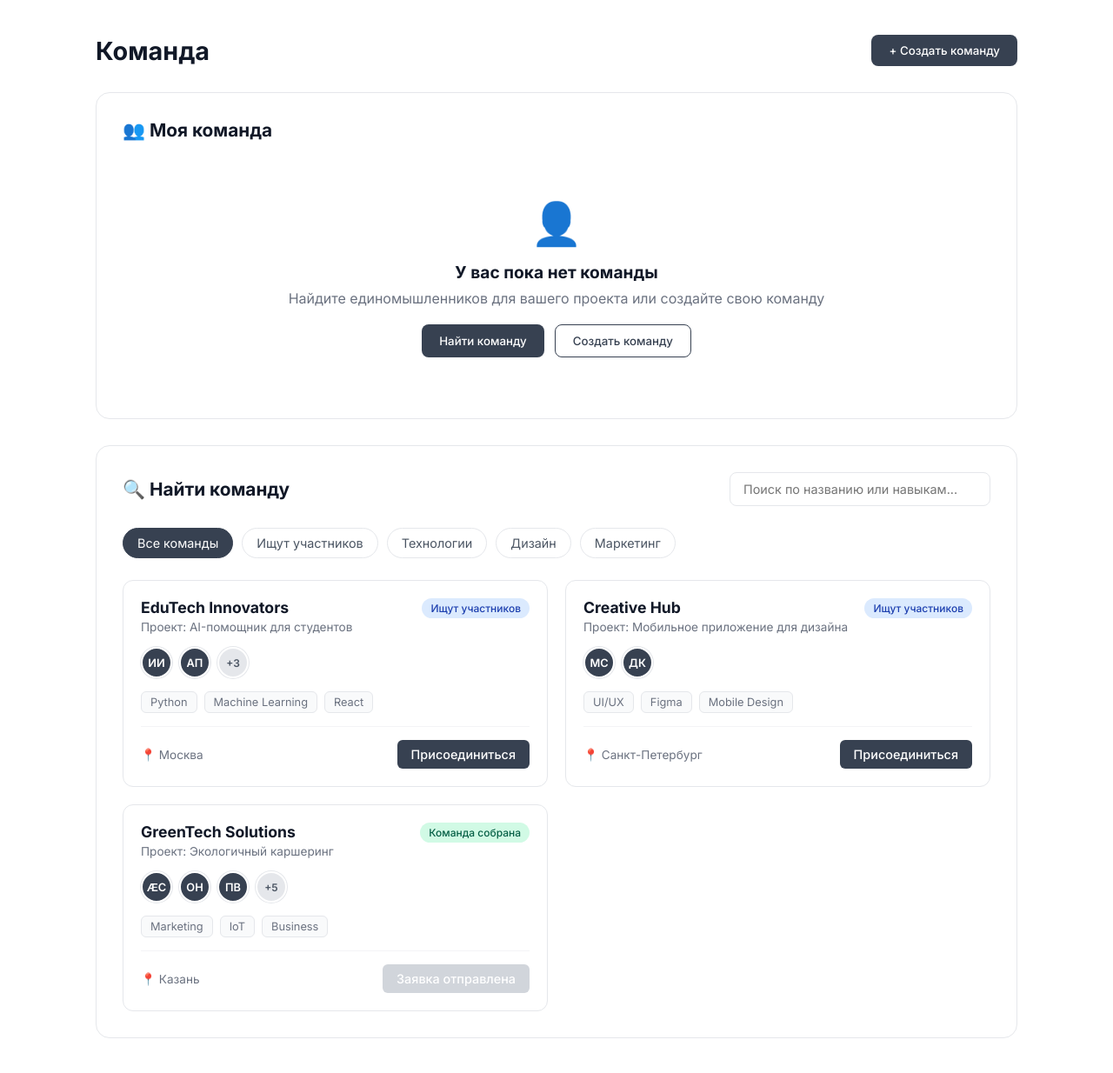
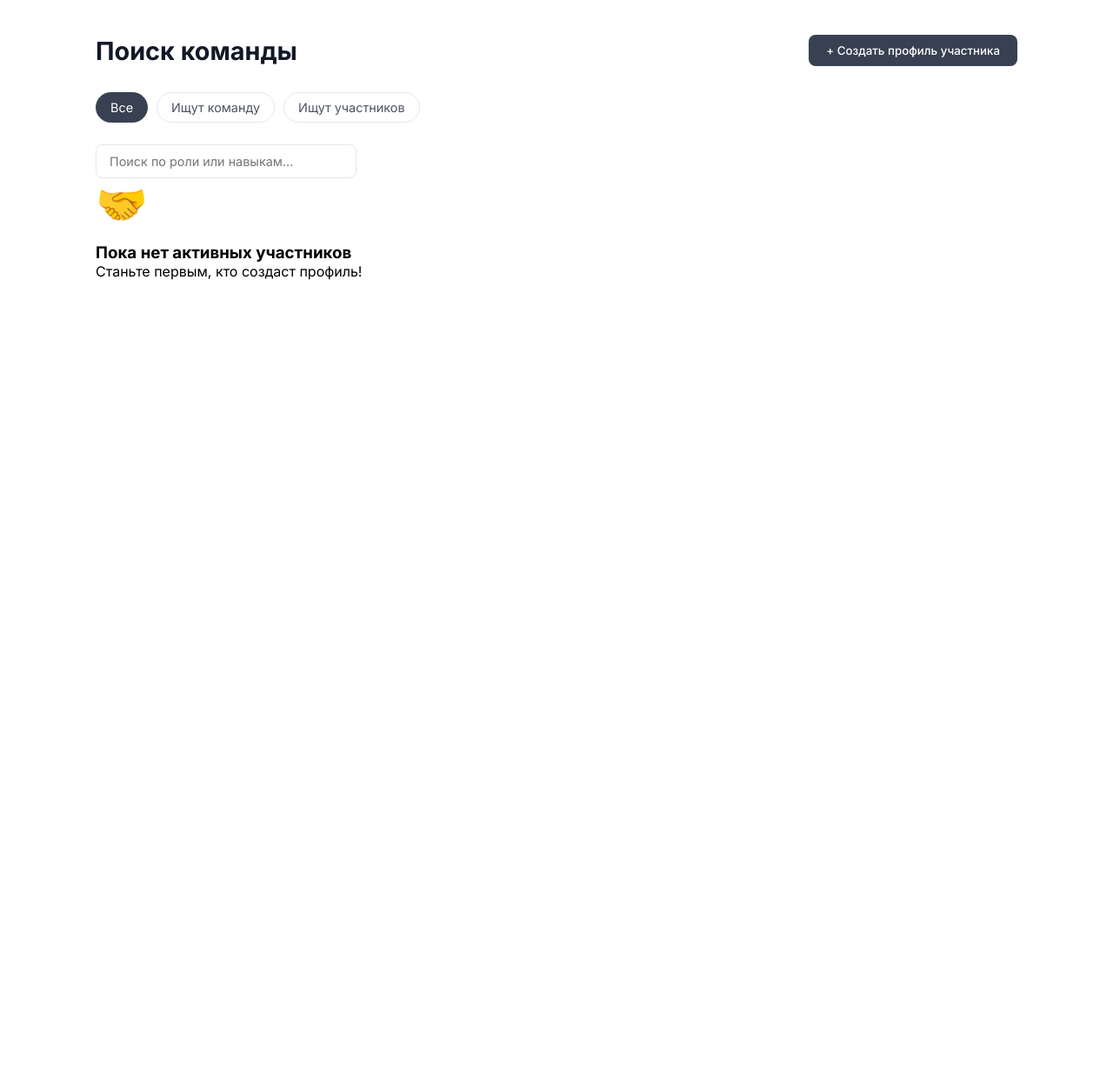
Before and after one commit to viktorialesnyh/FundOfIdeas2, a Flask app: page /team in a window 1280 px wide. Shown: the part 64-1298 px from the top of the page at 87% size. After the commit the page ends 386 px from the top, so only its background shows below. Run offline with Flask 3, Linux system fonts and the light colour scheme; a user stored in the database is signed in.

Commit message:
Сделала страницу команд активной

```diff
--- a/app.py
+++ b/app.py
@@ -1,6 +1,8 @@
 from flask import Flask, render_template, request, redirect, url_for, session
 import datetime
-from data import db, setup_database, User, Idea, DiaryEntry, Skill
+from data import db, setup_database, User, Idea, DiaryEntry, Skill, TeamProfile
+
+
 
 app = Flask(__name__)
 app.secret_key = 'super_secret_key_123'
@@ -161,12 +163,6 @@ def diary():
     entries = DiaryEntry.query.filter_by(user_id=user.id).order_by(DiaryEntry.id.desc()).all()
     return render_template('diary.html', username=user.username, entries=entries)
 
-@app.route('/team')
-def team():
-    user = get_current_user()
-    if not user: return redirect(url_for('index'))
-    return render_template('team.html', username=user.username)
-
 @app.route('/logout')
 def logout():
     session.pop('user_id', None)
@@ -192,5 +188,58 @@ def update_idea(idea_id):
     db.session.commit()
     return redirect(url_for('ideas'))
 
+@app.route('/team')
+def team():
+    user = get_current_user()
+    if not user: return redirect(url_for('index'))
+
+    # Получаем все профили, кроме своего (чтобы не видеть себя в поиске)
+    profiles = TeamProfile.query.filter(TeamProfile.user_id != user.id).all()
+
+    # Проверяем, есть ли у текущего пользователя свой профиль
+    my_profile = TeamProfile.query.filter_by(user_id=user.id).first()
+
+    return render_template('team.html',
+                           username=user.username,
+                           profiles=profiles,
+                           my_profile=my_profile)
+
+@app.route('/create_team_profile', methods=['POST'])
+def create_team_profile():
+    user = get_current_user()
+    if not user: return redirect(url_for('index'))
+
+    # Если профиль уже есть, обновляем его
+    profile = TeamProfile.query.filter_by(user_id=user.id).first()
+
+    data = {
+        'role': request.form.get('role'),
+        'skills': request.form.get('skills', ''),
+        'description': request.form.get('description'),
+        'looking_for': request.form.get('looking_for', 'team'),
+        'date': datetime.datetime.now().strftime('%d %b %Y')
+    }
+
+    if profile:
+        for key, value in data.items():
+            setattr(profile, key, value)
+    else:
+        new_profile = TeamProfile(user_id=user.id, **data)
+        db.session.add(new_profile)
+
+    db.session.commit()
+    return redirect(url_for('team'))
+
+@app.route('/delete_team_profile')
+def delete_team_profile():
+    user = get_current_user()
+    if not user: return redirect(url_for('index'))
+
+    profile = TeamProfile.query.filter_by(user_id=user.id).first()
+    if profile:
+        db.session.delete(profile)
+        db.session.commit()
+    return redirect(url_for('team'))
+
 if __name__ == '__main__':
     app.run(debug=True)
--- a/data/__init__.py
+++ b/data/__init__.py
@@ -1,2 +1,2 @@
 from .database import db, setup_database
-from .models import User, Idea, DiaryEntry, Skill
+from .models import User, Idea, DiaryEntry, Skill, TeamProfile
--- a/static/css/team.css
+++ b/static/css/team.css
@@ -121,3 +121,18 @@
 }
 
 .team-card.hidden { display: none; }
+.team-main { max-width: 1100px; margin: 40px auto; padding: 0 20px; }
+.team-header { display: flex; justify-content: space-between; align-items: center; margin-bottom: 30px; }
+.btn-edit-profile { background: white; border: 1px solid #374151; color: #374151; padding: 8px 16px; border-radius: 8px; cursor: pointer; }
+.btn-edit-profile:hover { background: #f9fafb; }
+
+.team-grid { display: grid; grid-template-columns: repeat(auto-fill, minmax(300px, 1fr)); gap: 20px; }
+.team-card { background: white; border: 1px solid #e5e7eb; border-radius: 12px; padding: 20px; transition: 0.2s; }
+.team-card:hover { transform: translateY(-4px); box-shadow: 0 8px 20px rgba(0,0,0,0.06); }
+
+.card-header-team { display: flex; justify-content: space-between; margin-bottom: 10px; }
+.badge.seeking-team { background: #dbeafe; color: #1e40af; }
+.badge.seeking-members { background: #dcfce7; color: #166534; }
+
+.team-card h3 { font-size: 1.2rem; margin: 0 0 10px 0; color: #111827; }
+.desc { font-size: 0.9rem; color: #4b5563; line-height: 1.5; margin-bottom: 15px; }
--- a/templates/team.html
+++ b/templates/team.html
@@ -2,10 +2,10 @@
 <html lang="ru">
 <head>
     <meta charset="UTF-8">
-    <meta name="viewport" content="width=device-width, initial-scale=1.0">
     <title>Команда - Фонд Идей</title>
     <link rel="stylesheet" href="{{ url_for('static', filename='css/styles.css') }}">
     <link rel="stylesheet" href="{{ url_for('static', filename='css/team.css') }}">
+    <link rel="stylesheet" href="{{ url_for('static', filename='css/dashboard.css') }}">
 </head>
 <body class="dash-body">
     <nav class="navbar">
@@ -25,131 +25,156 @@
 
     <main class="team-main">
         <div class="team-header">
-            <h1>Команда</h1>
-            <button class="btn-create">+ Создать команду</button>
+            <h1>Поиск команды</h1>
+            {% if my_profile %}
+                <button class="btn-edit-profile" onclick="openEditProfileModal()">✏️ Редактировать мой профиль</button>
+            {% else %}
+                <button class="btn-create" onclick="openCreateProfileModal()">+ Создать профиль участника</button>
+            {% endif %}
         </div>
 
-        <!-- Моя команда -->
-        <div class="section-card">
-            <div class="section-header">
-                <h2>👥 Моя команда</h2>
+        <!-- Фильтры -->
+        <div class="team-controls">
+            <div class="filters">
+                <button class="filter-btn active" data-filter="all">Все</button>
+                <button class="filter-btn" data-filter="team">Ищут команду</button>
+                <button class="filter-btn" data-filter="members">Ищут участников</button>
             </div>
-            <div class="my-team-empty">
-                <div class="empty-icon">👤</div>
-                <h3>У вас пока нет команды</h3>
-                <p>Найдите единомышленников для вашего проекта или создайте свою команду</p>
-                <div class="empty-actions">
-                    <button class="btn-primary">Найти команду</button>
-                    <button class="btn-secondary">Создать команду</button>
-                </div>
+            <div class="search-box">
+                <input type="text" id="teamSearch" placeholder="Поиск по роли или навыкам...">
             </div>
         </div>
 
-        <!-- Поиск команд -->
-        <div class="section-card">
-            <div class="section-header">
-                <h2>🔍 Найти команду</h2>
-                <div class="search-box">
-                    <input type="text" id="teamSearch" placeholder="Поиск по названию или навыкам...">
-                </div>
-            </div>
+        <!-- Сетка профилей -->
+        <div class="team-grid" id="teamGrid">
+            {% if profiles %}
+                {% for p in profiles %}
+                <div class="team-card"
+                     data-looking="{{ p.looking_for }}"
+                     data-role="{{ p.role | lower }}"
+                     data-skills="{{ p.skills | lower }}">
+                    <div class="card-header-team">
+                        <span class="badge {{ 'seeking-team' if p.looking_for == 'team' else 'seeking-members' }}">
+                            {{ '👥 Ищу команду' if p.looking_for == 'team' else '🚀 Ищу участников' }}
+                        </span>
+                        <span class="date">{{ p.date }}</span>
+                    </div>
+                    <h3>{{ p.role }}</h3>
+                    <p class="desc">{{ p.description[:150] }}{% if p.description|length > 150 %}...{% endif %}</p>
 
-            <div class="filters">
-                <button class="filter-btn active" data-filter="all">Все команды</button>
-                <button class="filter-btn" data-filter="looking">Ищут участников</button>
-                <button class="filter-btn" data-filter="tech">Технологии</button>
-                <button class="filter-btn" data-filter="design">Дизайн</button>
-                <button class="filter-btn" data-filter="marketing">Маркетинг</button>
-            </div>
-
-            <div class="teams-grid" id="teamsGrid">
-                <!-- Карточка команды 1 -->
-                <div class="team-card" data-category="tech looking">
-                    <div class="team-header-card">
-                        <div class="team-info">
-                            <h3>EduTech Innovators</h3>
-                            <p class="team-project">Проект: AI-помощник для студентов</p>
-                        </div>
-                        <span class="badge looking">Ищут участников</span>
+                    <div class="card-tags">
+                        {% if p.skills %}
+                            {% for skill in p.skills.split(',') %}
+                                {% if skill.strip() %}
+                                <span>{{ skill.strip() }}</span>
+                                {% endif %}
+                            {% endfor %}
+                        {% endif %}
                     </div>
 
-                    <div class="team-members">
-                        <div class="member-avatar" title="Иван Иванов">ИИ</div>
-                        <div class="member-avatar" title="Анна Петрова">АП</div>
-                        <div class="member-avatar more">+3</div>
-                    </div>
-
-                    <div class="team-skills">
-                        <span class="skill-tag">Python</span>
-                        <span class="skill-tag">Machine Learning</span>
-                        <span class="skill-tag">React</span>
-                    </div>
-
-                    <div class="team-footer">
-                        <span class="team-location">📍 Москва</span>
-                        <button class="btn-join">Присоединиться</button>
+                    <div class="card-actions">
+                        <button class="action-btn outline" onclick="alert('Функция сообщений скоро появится!')">Написать</button>
                     </div>
                 </div>
-
-                <!-- Карточка команды 2 -->
-                <div class="team-card" data-category="design looking">
-                    <div class="team-header-card">
-                        <div class="team-info">
-                            <h3>Creative Hub</h3>
-                            <p class="team-project">Проект: Мобильное приложение для дизайна</p>
-                        </div>
-                        <span class="badge looking">Ищут участников</span>
-                    </div>
-
-                    <div class="team-members">
-                        <div class="member-avatar" title="Мария Сидорова">МС</div>
-                        <div class="member-avatar" title="Дмитрий Козлов">ДК</div>
-                    </div>
-
-                    <div class="team-skills">
-                        <span class="skill-tag">UI/UX</span>
-                        <span class="skill-tag">Figma</span>
-                        <span class="skill-tag">Mobile Design</span>
-                    </div>
-
-                    <div class="team-footer">
-                        <span class="team-location">📍 Санкт-Петербург</span>
-                        <button class="btn-join">Присоединиться</button>
-                    </div>
+                {% endfor %}
+            {% else %}
+                <div class="empty-state">
+                    <div class="empty-icon">🤝</div>
+                    <h3>Пока нет активных участников</h3>
+                    <p>Станьте первым, кто создаст профиль!</p>
                 </div>
-
-                <!-- Карточка команды 3 -->
-                <div class="team-card" data-category="marketing">
-                    <div class="team-header-card">
-                        <div class="team-info">
-                            <h3>GreenTech Solutions</h3>
-                            <p class="team-project">Проект: Экологичный каршеринг</p>
-                        </div>
-                        <span class="badge complete">Команда собрана</span>
-                    </div>
-
-                    <div class="team-members">
-                        <div class="member-avatar" title="Алексей Смирнов">ӔС</div>
-                        <div class="member-avatar" title="Ольга Новикова">ОН</div>
-                        <div class="member-avatar" title="Павел Волков">ПВ</div>
-                        <div class="member-avatar more">+5</div>
-                    </div>
-
-                    <div class="team-skills">
-                        <span class="skill-tag">Marketing</span>
-                        <span class="skill-tag">IoT</span>
-                        <span class="skill-tag">Business</span>
-                    </div>
-
-                    <div class="team-footer">
-                        <span class="team-location">📍 Казань</span>
-                        <button class="btn-join" disabled>Заявка отправлена</button>
-                    </div>
-                </div>
-            </div>
+            {% endif %}
         </div>
     </main>
 
+    <!-- Модальное окно СОЗДАНИЯ/РЕДАКТИРОВАНИЯ профиля -->
+    <div id="profileModal" class="modal">
+        <div class="modal-content">
+            <div class="modal-header">
+                <h2 id="modalTitle">Создать профиль</h2>
+                <button class="modal-close" onclick="closeProfileModal()">&times;</button>
+            </div>
+            <form method="POST" action="/create_team_profile" class="idea-form">
+                <div class="form-group">
+                    <label>Ваша роль *</label>
+                    <input type="text" name="role" value="{{ my_profile.role if my_profile else '' }}" placeholder="Например: Frontend Developer" required>
+                </div>
+                <div class="form-group">
+                    <label>Что вы ищете?</label>
+                    <select name="looking_for">
+                        <option value="team" {{ 'selected' if my_profile and my_profile.looking_for == 'team' }}>👥 Команду для своего проекта</option>
+                        <option value="members" {{ 'selected' if my_profile and my_profile.looking_for == 'members' }}>🚀 Участников в свой проект</option>
+                    </select>
+                </div>
+                <div class="form-group">
+                    <label>Навыки (через запятую)</label>
+                    <input type="text" name="skills" value="{{ my_profile.skills if my_profile else '' }}" placeholder="Python, React, Design">
+                </div>
+                <div class="form-group">
+                    <label>Описание</label>
+                    <textarea name="description" rows="4" placeholder="Расскажите о себе или своем проекте...">{{ my_profile.description if my_profile else '' }}</textarea>
+                </div>
+                <div class="modal-footer">
+                    <button type="button" class="btn-cancel" onclick="closeProfileModal()">Отмена</button>
+                    <button type="submit" class="btn-create-idea">💾 Сохранить</button>
+                </div>
+            </form>
+        </div>
+    </div>
+
     <script src="{{ url_for('static', filename='js/script.js') }}"></script>
+    <script>
+        // Логика модального окна профиля
+        function openCreateProfileModal() {
+            document.getElementById('modalTitle').textContent = 'Создать профиль';
+            document.getElementById('profileModal').classList.add('active');
+        }
+        function openEditProfileModal() {
+            document.getElementById('modalTitle').textContent = 'Редактировать профиль';
+            document.getElementById('profileModal').classList.add('active');
+        }
+        function closeProfileModal() {
+            document.getElementById('profileModal').classList.remove('active');
+        }
+
+        // Фильтрация и поиск (аналогично идеям)
+        document.addEventListener("DOMContentLoaded", () => {
+            const filterBtns = document.querySelectorAll('.filter-btn');
+            const searchInput = document.getElementById('teamSearch');
+            const cards = document.querySelectorAll('.team-card');
+
+            if (filterBtns.length > 0) {
+                filterBtns.forEach(btn => {
+                    btn.addEventListener('click', () => {
+                        filterBtns.forEach(b => b.classList.remove('active'));
+                        btn.classList.add('active');
+                        const filter = btn.dataset.filter;
+                        cards.forEach(card => {
+                            if (filter === 'all' || card.dataset.looking === filter) {
+                                card.classList.remove('hidden');
+                            } else {
+                                card.classList.add('hidden');
+                            }
+                        });
+                    });
+                });
+            }
+
+            if (searchInput) {
+                searchInput.addEventListener('input', (e) => {
+                    const term = e.target.value.toLowerCase();
+                    cards.forEach(card => {
+                        const role = card.dataset.role;
+                        const skills = card.dataset.skills;
+                        if (role.includes(term) || skills.includes(term)) {
+                            card.classList.remove('hidden');
+                        } else {
+                            card.classList.add('hidden');
+                        }
+                    });
+                });
+            }
+        });
+    </script>
 </body>
 </html>
```
Also changed, not shown: data/models.py (+12 -0 lines), db/fundofideas.db.
